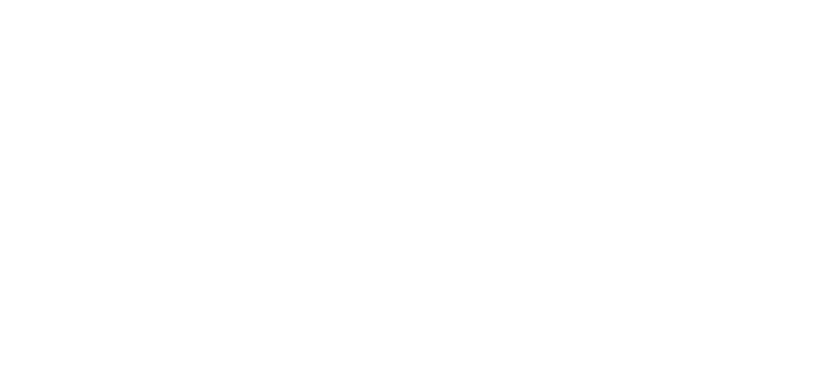
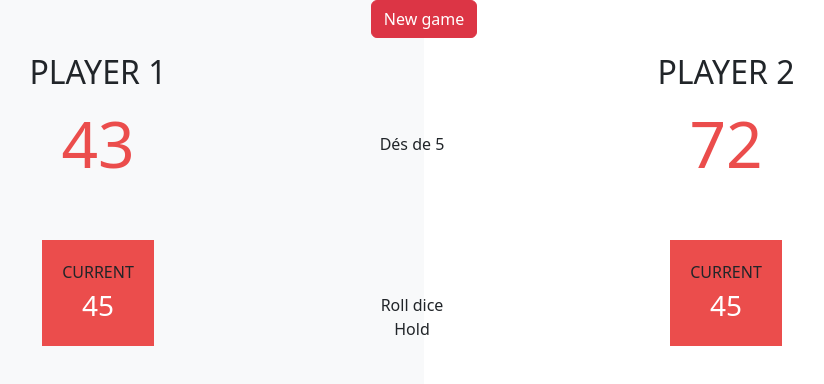
Before and after one commit to JohnSansPseudo/roolDice, a plain HTML site: page index.html in a window 1280 px wide. Shown: the whole page, without its empty margins (216-1040 px from the left). Drawn offline with nearby package versions, Linux system fonts and the light colour scheme.

Commit message:
html skeleton created

```diff
--- a/index.html
+++ b/index.html
@@ -1,10 +1,68 @@
-<!DOCTYPE html>
-<html lang="en">
+<!doctype html>
+
+
+<html lang="fr">
 <head>
-    <meta charset="UTF-8">
-    <title>Title</title>
+    <meta charset="utf-8">
+    <meta name="viewport" content="width=device-width, initial-scale=1">
+    <meta name="author" content="Jonathan Teyssier">
+    <meta name="copyright" content="Jonathan Teyssier" />
+    <title>Jeu lance dé !</title>
+    <meta name="description" content="jeu en ligne où il faut lancer le dé chacun son tour et atteindre un scorede 100 pour gagner"/>
+    <link href="https://cdn.jsdelivr.net/npm/bootstrap@5.3.0-alpha1/dist/css/bootstrap.min.css" rel="stylesheet" integrity="sha384-GLhlTQ8iRABdZLl6O3oVMWSktQOp6b7In1Zl3/Jr59b6EGGoI1aFkw7cmDA6j6gD" crossorigin="anonymous">    <link rel="stylesheet" href="style.css">
 </head>
 <body>
+<div class="container-fluid">
+    <main>
+        <div class="body">
+            <div class="row">
+                <div class="col-12 position-absolute top-0 start-0 d-flex justify-content-center z-1 ">
+                    <button type="button" class="btn btn-danger" id="btnNewGame">New game</button>
+                </div>
 
+                <div class="col-6 bg-light position-absolute top-0 bottom-0 start-0"></div>
+
+                <div class="row pt-5">
+                    <div class="col-6 text-center txtPlayerName fs-2 z-1">Player 1</div>
+                    <div class="col-6 text-center txtPlayerName fs-2 ">Player 2</div>
+                </div>
+                <div class="row align-items-center position-relative">
+                    <div class="col-6 text-center txtLapScore z-1">43</div>
+                    <div class="col-6 text-center txtLapScore">72</div>
+                    <div class="col-12 position-absolute top-50 start-0 d-flex justify-content-center z-1 elVerticalCenter">
+                        <div class="square">Dés de 5</div>
+                    </div>
+                </div>
+                <div class="row align-items-center position-relative mt-5">
+                    <div class="col-6 text-center">
+                        <div class="ctnCurrentScore">
+                            <div >CURRENT</div>
+                            <div class="text-white fs-3">45</div>
+                        </div>
+                    </div>
+                    <div class="col-6 text-center">
+                        <div class="ctnCurrentScore">
+                            <div >CURRENT</div>
+                            <div class="text-white fs-3">45</div>
+                        </div>
+                    </div>
+                    <div class="col-12 position-absolute top-50 start-0 d-flex justify-content-center z-1 align-items-center">
+                        <div class="row justify-content-center">
+                            <div class="col-12 text-center">Roll dice</div>
+                            <div class="col-12 text-center">Hold</div>
+                        </div>
+                    </div>
+                </div>
+            </div>
+        </div>
+    </main>
+</div>
+
+
+
+<!-- script -->
+<script src="https://cdn.jsdelivr.net/npm/bootstrap@5.3.0-alpha1/dist/js/bootstrap.bundle.min.js" integrity="sha384-w76AqPfDkMBDXo30jS1Sgez6pr3x5MlQ1ZAGC+nuZB+EYdgRZgiwxhTBTkF7CXvN" crossorigin="anonymous"></script>
+<script src="https://kit.fontawesome.com/3f28ba2509.js" crossorigin="anonymous"></script>
+<script src="script.js"></script>
 </body>
 </html>
--- a/script.js
+++ b/script.js
@@ -0,0 +1 @@
+"use strict";
--- a/style.css
+++ b/style.css
@@ -0,0 +1,18 @@
+.ctnCurrentScore{
+    display: inline-block;
+    background-color: #eb4d4c;
+    padding: 20px;
+}
+
+.txtLapScore {
+    color: #eb4d4c;
+    font-size: 4rem;
+}
+
+.txtPlayerName{
+    text-transform: uppercase;
+}
+
+.elVerticalCenter {
+    transform: translateY(-50%);
+}
```
